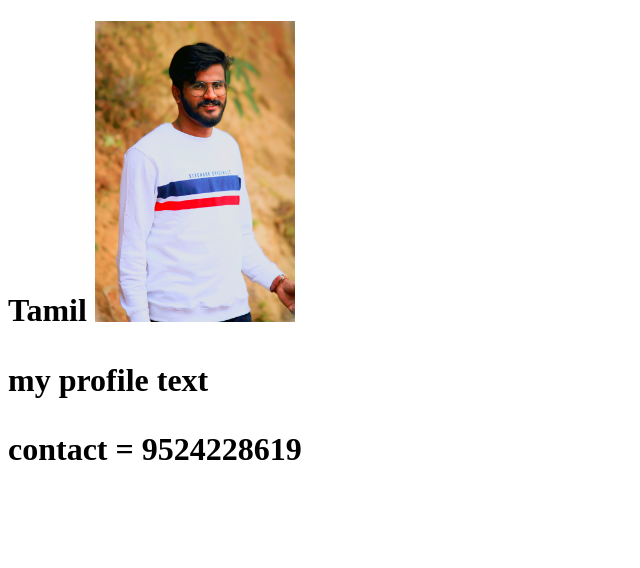
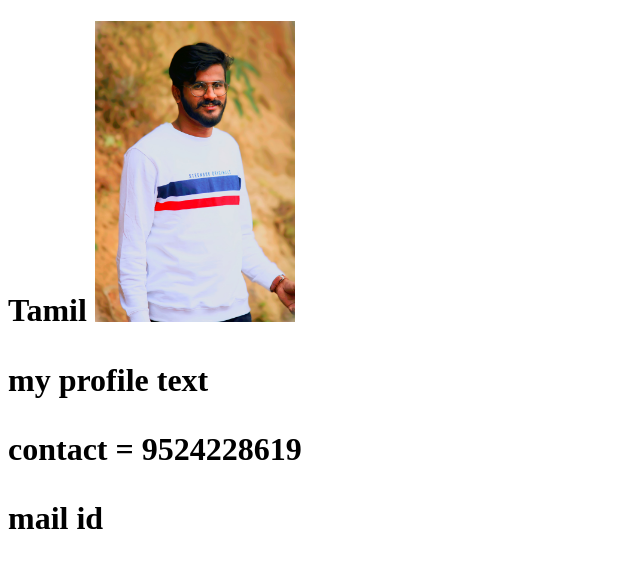
Before and after one commit to cultofpersonality1812/New-folder, a plain HTML site: page index.html in a window 1280 px wide. Shown: the whole page, without its empty margins (0-640 px from the left). Drawn offline with Linux system fonts and the light colour scheme.

Commit message:
added mail id

```diff
--- a/index.html
+++ b/index.html
@@ -11,6 +11,7 @@
         <img width="200px" src="profile.jpg" alt="">
         <p>my profile text</p>
         <p>contact = 9524228619</p>
+        <p>mail id</p>
     </h1>
 </body>
 </html>
```
